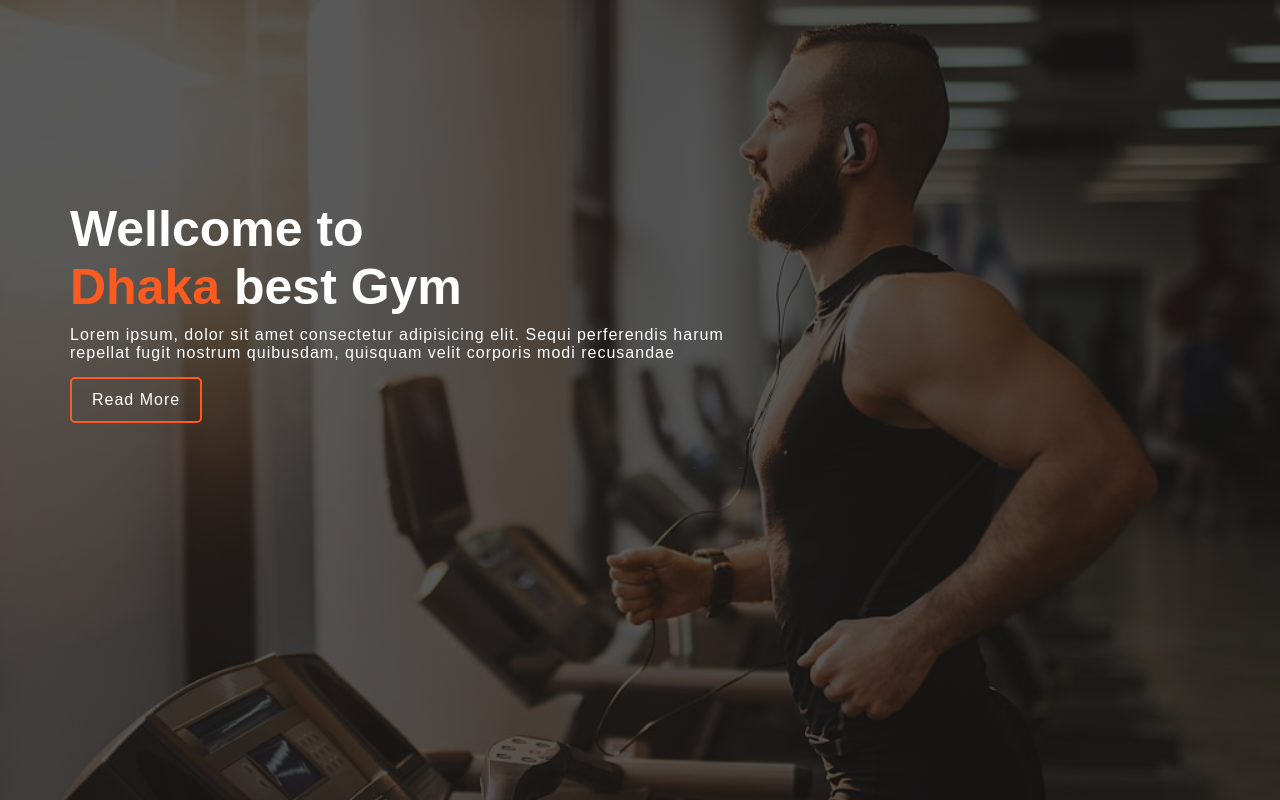
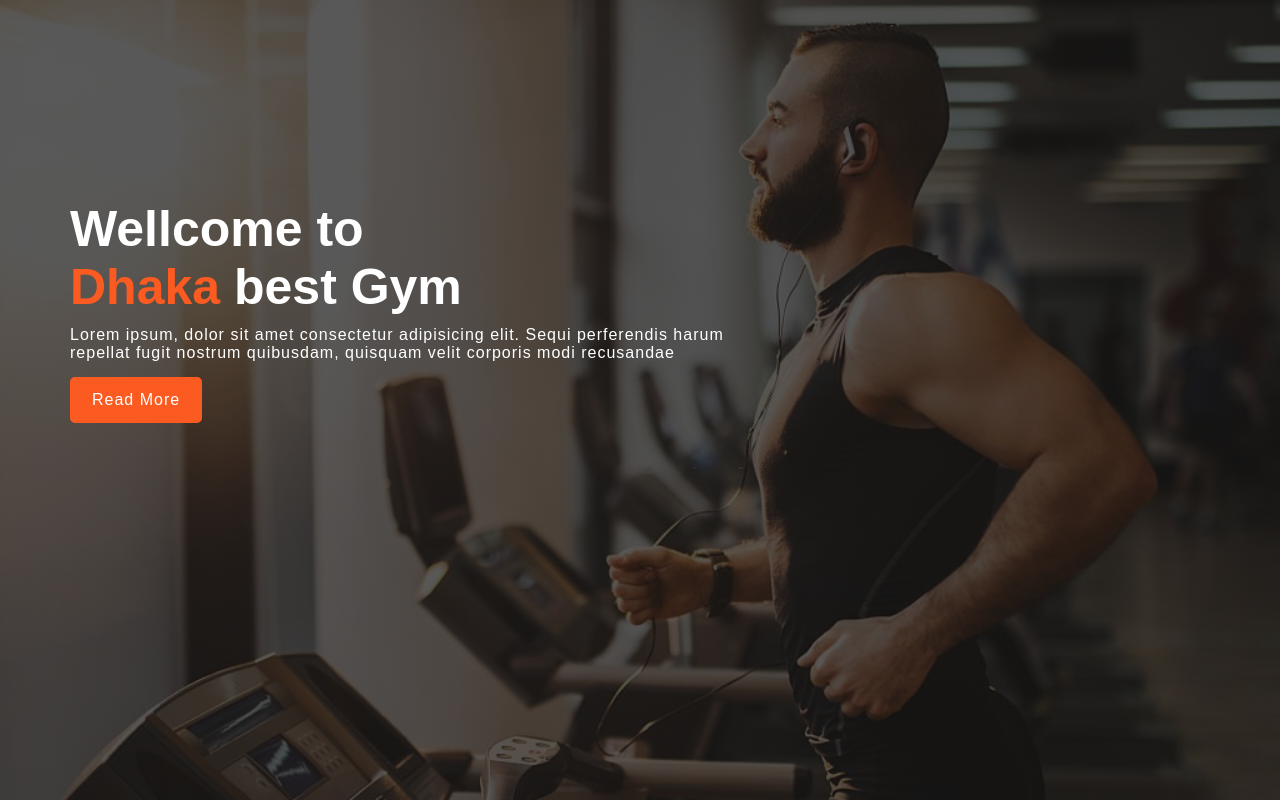
Before and after one commit to TFMahabub/prectice, a plain HTML site: page index.html in a window 1280 px wide. In both pictures the pointer is over the link 136 px from the left and 400 px from the top of the page. Shown: the top 800 px of the page. Drawn offline with Linux system fonts and the light colour scheme.

Commit message:
6th commit

```diff
--- a/style.css
+++ b/style.css
@@ -39,6 +39,11 @@
   display: inline-block;
   letter-spacing: 1px;
   text-decoration: none;
+  transition: 0.3s;
+}
+#top-section div a:hover{
+  background-color: #FB5B21;
+  border: 2px solid #FB5B21;
 }
 /* --------------------section-2-------------------- */
 #section-2{
```
